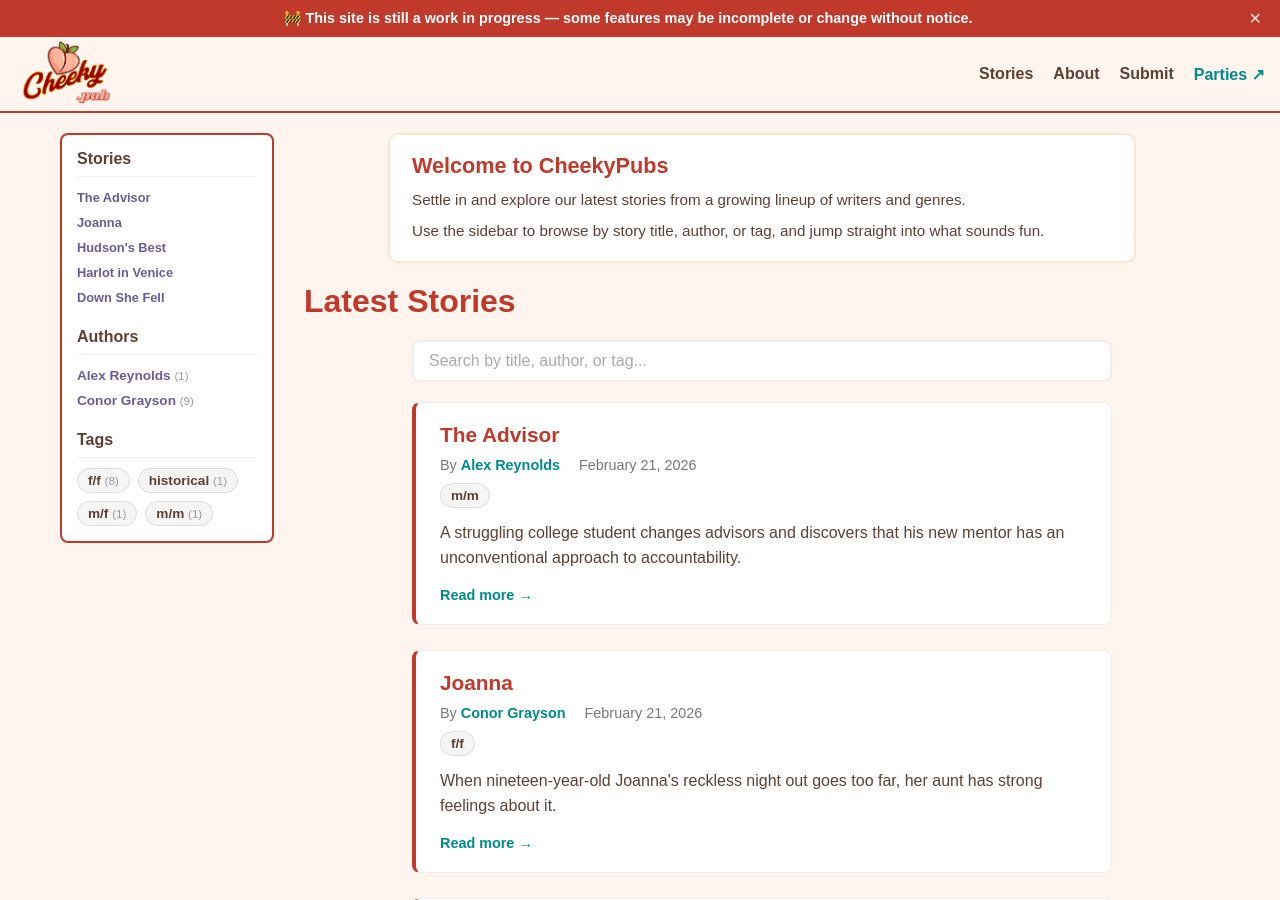
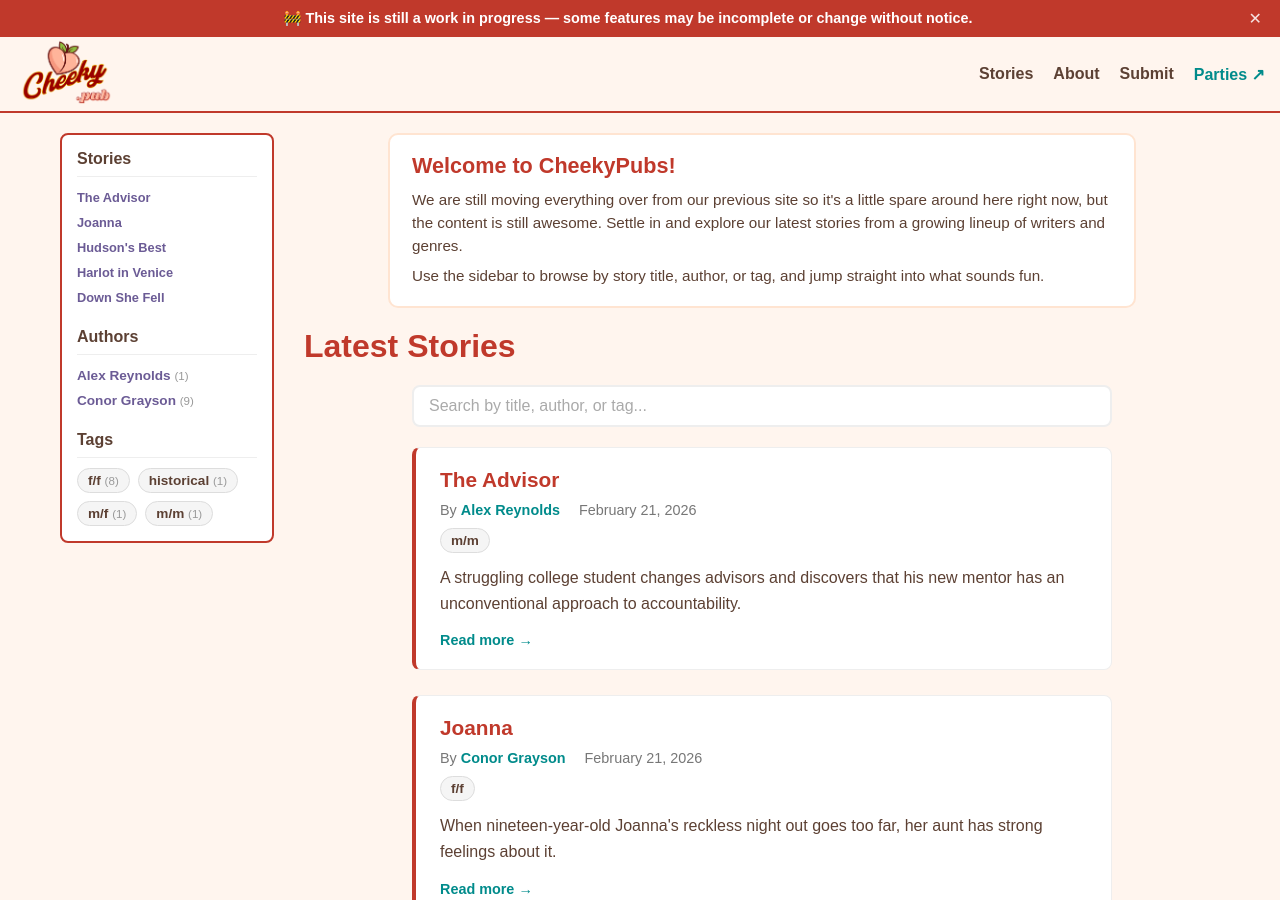
Before and after one commit to cheekypubs/cheekypubs.github.io, a Jekyll site: the page built from index.html, in a window 1280 px wide and 900 px high. Built offline with Jekyll 4.4.1, drawn with Linux system fonts in a browser that asks for light colours.

Commit message:
Update welcome text on stories page

```diff
--- a/_layouts/stories.html
+++ b/_layouts/stories.html
@@ -100,8 +100,8 @@ layout: default
     <main class="stories-main">
       {% if page.title == 'Latest Stories' and page.filter_author == nil and page.filter_tag == nil %}
         <section class="welcome-info-box" aria-label="Welcome message">
-          <h2>Welcome to CheekyPubs</h2>
-          <p>Settle in and explore our latest stories from a growing lineup of writers and genres.</p>
+          <h2>Welcome to CheekyPubs!</h2>
+          <p>We are still moving everything over from our previous site so it's a little spare around here right now, but the content is still awesome. Settle in and explore our latest stories from a growing lineup of writers and genres.</p>
           <p>Use the sidebar to browse by story title, author, or tag, and jump straight into what sounds fun.</p>
         </section>
       {% endif %}
```
